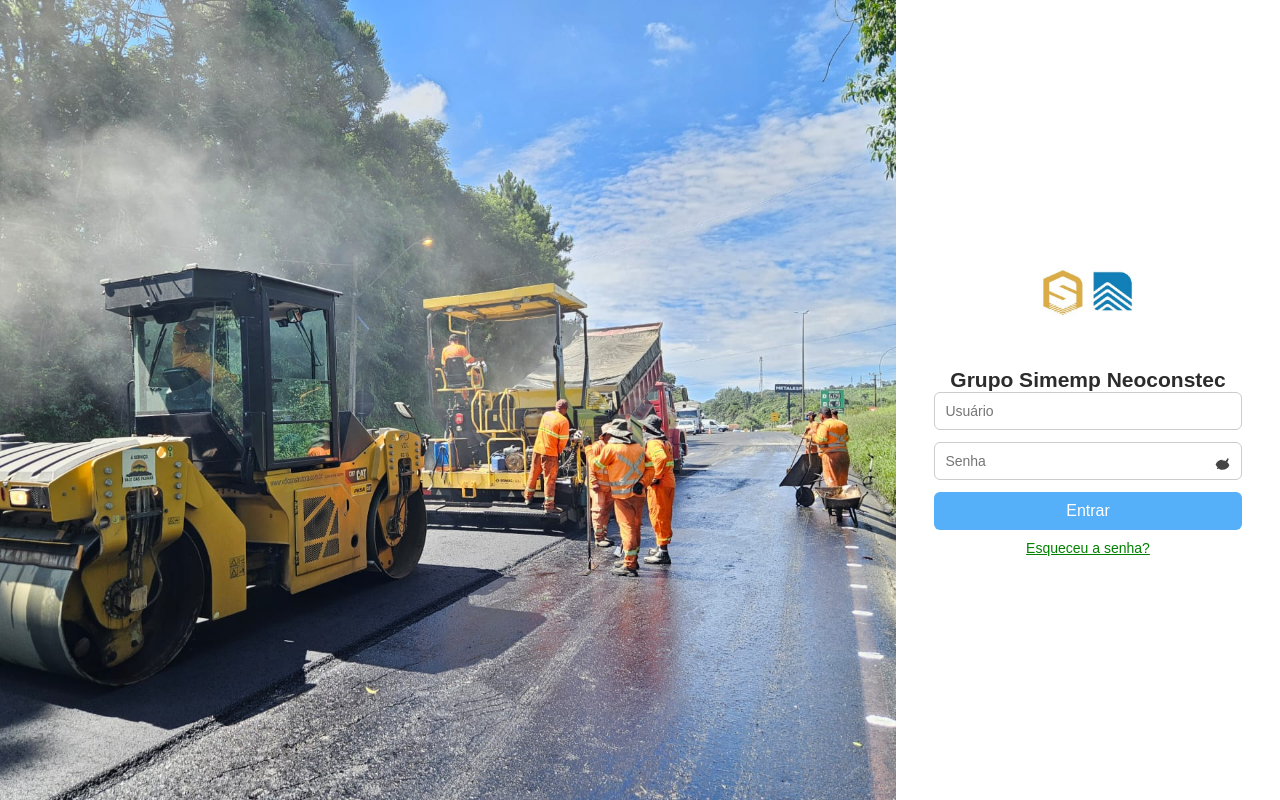
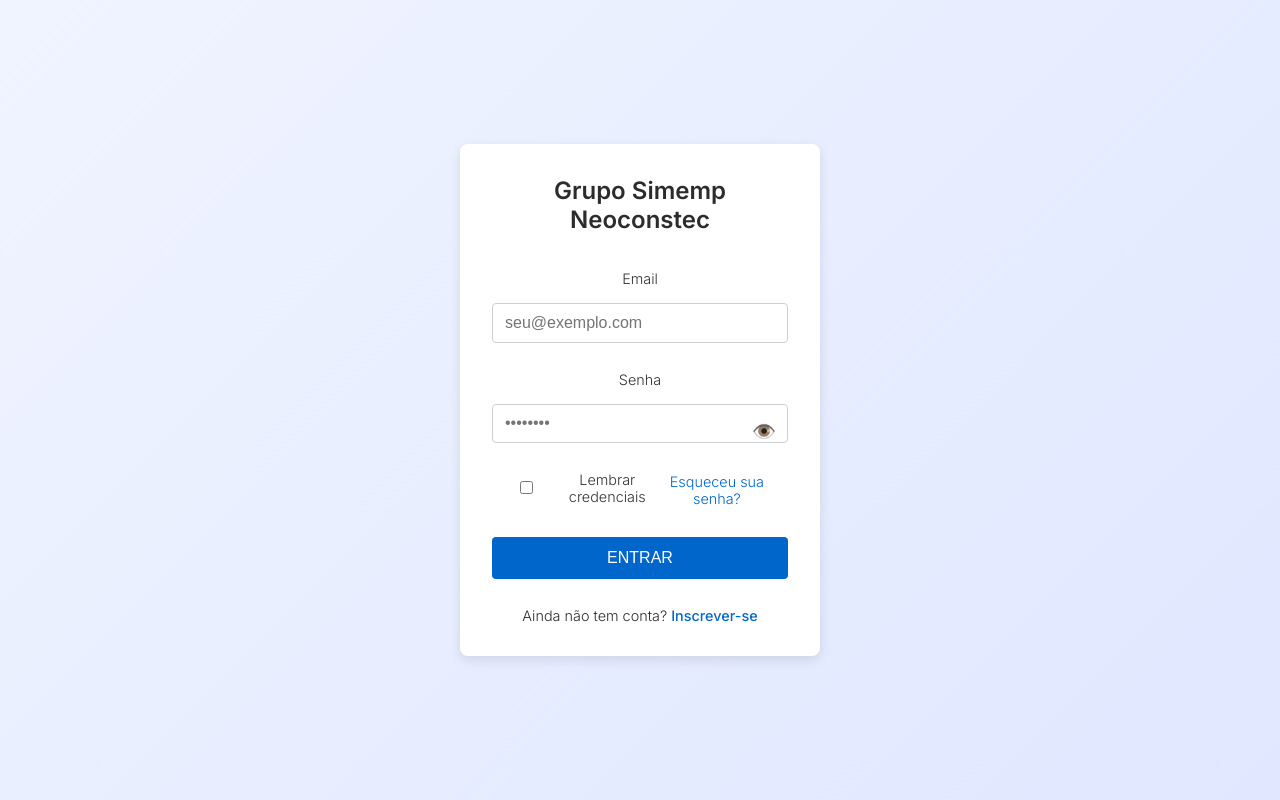
Before and after one commit to Suchmanouski/SistemaV1, a React (Create React App) app: page / in a window 1280 px wide. Built offline with nearby package versions, Linux system fonts and the light colour scheme.

Commit message:
Refatora Login: novo layout, email e lembrar credenciais

```diff
--- a/src/Paginas/00 - Login/Login.css
+++ b/src/Paginas/00 - Login/Login.css
@@ -127,3 +127,125 @@ input {
   display: flex;
   align-items: center;
 }
+/* Login.css */
+
+.login-page {
+  display: flex;
+  justify-content: center;
+  align-items: center;
+  min-height: 100vh;
+  background: linear-gradient(135deg, #f0f4ff, #e0e7ff);
+  font-family: 'Inter', sans-serif;
+}
+
+.login-box {
+  background: #fff;
+  padding: 2rem;
+  width: 100%;
+  max-width: 360px;
+  border-radius: 8px;
+  box-shadow: 0 4px 12px rgba(0,0,0,0.1);
+}
+
+.login-box h1 {
+  margin-bottom: 1.5rem;
+  font-size: 1.5rem;
+  text-align: center;
+}
+
+.login-box label {
+  display: block;
+  margin-bottom: 0.25rem;
+  font-size: 0.9rem;
+  color: #333;
+}
+
+.login-box input[type="email"],
+.login-box input[type="password"],
+.login-box input[type="text"] {
+  width: 100%;
+  padding: 0.6rem 0.75rem;
+  margin-bottom: 1rem;
+  border: 1px solid #ccd0d5;
+  border-radius: 4px;
+  font-size: 1rem;
+}
+
+.senha-wrapper {
+  position: relative;
+}
+
+.toggle-senha {
+  position: absolute;
+  right: 0.75rem;
+  top: 50%;
+  transform: translateY(-50%);
+  background: none;
+  border: none;
+  cursor: pointer;
+  font-size: 1.2rem;
+}
+
+.extras {
+  display: flex;
+  justify-content: space-between;
+  align-items: center;
+  margin-bottom: 1rem;
+  font-size: 0.9rem;
+}
+
+.extras label {
+  display: flex;
+  align-items: center;
+}
+
+.extras input[type="checkbox"] {
+  margin-right: 0.5rem;
+}
+
+.link-pequeno {
+  color: #0066cc;
+  text-decoration: none;
+}
+
+.link-pequeno:hover {
+  text-decoration: underline;
+}
+
+.login-erro {
+  margin-bottom: 1rem;
+  color: #cc0000;
+  font-size: 0.9rem;
+  text-align: center;
+}
+
+.btn-login {
+  width: 100%;
+  padding: 0.75rem;
+  background: #0066cc;
+  color: #fff;
+  border: none;
+  border-radius: 4px;
+  font-size: 1rem;
+  cursor: pointer;
+}
+
+.btn-login:hover {
+  background: #005bb5;
+}
+
+.cadastro {
+  margin-top: 1rem;
+  text-align: center;
+  font-size: 0.9rem;
+}
+
+.cadastro a {
+  color: #0066cc;
+  text-decoration: none;
+  font-weight: 500;
+}
+
+.cadastro a:hover {
+  text-decoration: underline;
+}
--- a/src/Paginas/00 - Login/Login.js
+++ b/src/Paginas/00 - Login/Login.js
@@ -1,103 +1,93 @@
-import React, { useState, useEffect } from 'react';
+import React, { useState } from 'react';
 import './Login.css';
-import logo from '../../Imagens/logo.jpg';
-import fundo1 from '../../Imagens/1.jpg';
-import fundo2 from '../../Imagens/2.jpg';
-import fundo3 from '../../Imagens/3.jpg';
 
 function Login({ onLoginSuccess }) {
-  const [nome, setNome] = useState('');
+  const [email, setEmail] = useState('');
   const [senha, setSenha] = useState('');
+  const [verSenha, setVerSenha] = useState(false);
+  const [lembrar, setLembrar] = useState(false);
   const [erro, setErro] = useState('');
-  const [verSenha, setVerSenha] = useState(false);
-  const [fundoIndex, setFundoIndex] = useState(0);
 
-  const fundos = [fundo1, fundo2, fundo3];
-
-  useEffect(() => {
-    const interval = setInterval(() => {
-      setFundoIndex((prev) => (prev + 1) % fundos.length);
-    }, 3000);
-    return () => clearInterval(interval);
-  }, []);
-
-  const handleLogin = (e) => {
+  const handleSubmit = async e => {
     e.preventDefault();
-    fetch('https://sistema-v1-backend.onrender.com/login', {
+    setErro('');
+    try {
+      const res = await fetch('https://sistema-v1-backend.onrender.com/login', {
         method: 'POST',
         headers: { 'Content-Type': 'application/json' },
-      body: JSON.stringify({ nome, senha }),
-    })
-      .then((res) => res.json())
-      .then((data) => {
-        if (data.message) {
-          setErro(data.message);
+        body: JSON.stringify({ nome: email, senha })
+      });
+      const json = await res.json();
+      if (res.ok) {
+        if (lembrar) localStorage.setItem('usuarioLogado', JSON.stringify(json));
+        else sessionStorage.setItem('usuarioLogado', JSON.stringify(json));
+        onLoginSuccess(json);
       } else {
-          setErro('');
-          onLoginSuccess(data);
+        setErro(json.message || 'Erro ao logar');
       }
-      })
-      .catch(() => setErro('Erro no servidor.'));
+    } catch {
+      setErro('Erro de conexão');
+    }
   };
 
   return (
     <div className="login-page">
-      <div className="login-left">
-        {fundos.map((img, index) => (
-          <img
-            key={index}
-            src={img}
-            alt={`fundo ${index}`}
-            className={`login-fundo ${fundoIndex === index ? 'ativo' : ''}`}
+      <form className="login-box" onSubmit={handleSubmit}>
+        <h1>Grupo Simemp Neoconstec</h1>
+
+        <label htmlFor="email">Email</label>
+        <input
+          id="email"
+          type="email"
+          value={email}
+          onChange={e => setEmail(e.target.value)}
+          placeholder="seu@exemplo.com"
+          required
         />
-        ))}
+
+        <label htmlFor="senha">Senha</label>
+        <div className="senha-wrapper">
+          <input
+            id="senha"
+            type={verSenha ? 'text' : 'password'}
+            value={senha}
+            onChange={e => setSenha(e.target.value)}
+            placeholder="••••••••"
+            required
+          />
+          <button
+            type="button"
+            className="toggle-senha"
+            onClick={() => setVerSenha(v => !v)}
+          >
+            {verSenha ? '🙈' : '👁️'}
+          </button>
         </div>
 
-      <div className="login-right">
-        <div className="login-box">
-          <img src={logo} alt="Logo" className="login-logo" />
-          <h2>Grupo Simemp Neoconstec</h2>
-          <form onSubmit={handleLogin}>
+        <div className="extras">
+          <label>
             <input
-              type="text"
-              placeholder="Usuário"
-              value={nome}
-              onChange={(e) => setNome(e.target.value)}
-              required
+              type="checkbox"
+              checked={lembrar}
+              onChange={e => setLembrar(e.target.checked)}
             />
-            <div className="senha-container">
-              <input
-                type={verSenha ? 'text' : 'password'}
-                placeholder="Senha"
-                value={senha}
-                onChange={(e) => setSenha(e.target.value)}
-                required
-              />
-              <span
-                className="toggle-icone"
-                onClick={() => setVerSenha(!verSenha)}
-              >
-                {verSenha ? (
-                  <svg xmlns="http://www.w3.org/2000/svg" width="15" height="15" fill="#444" viewBox="0 0 24 24">
-                    <path d="M12 4.5C7 4.5 2.73 7.61 1 12c.7 1.81 1.85 3.45 3.36 4.75L2 21l1.5 1.5 3.75-3.75c1.55.56 3.2.75 4.75.75 5 0 9.27-3.11 11-7.5-.7-1.81-1.85-3.45-3.36-4.75L22 3l-1.5-1.5L17 6.25C15.45 5.69 13.8 5.5 12 5.5zM12 8c2.21 0 4 1.79 4 4 0 .68-.18 1.31-.5 1.86l-1.36-1.36c.06-.17.1-.35.1-.5 0-1.1-.9-2-2-2-.15 0-.33.04-.5.1L9.14 9.5c.55-.32 1.18-.5 1.86-.5zM4.91 6.26 6.34 7.7C5.06 8.67 4 10.22 4 12c0 1.78 1.06 3.33 2.34 4.3l1.43 1.44C6.59 17.86 5.37 17 4 17c0-3.86 3.14-7 7-7 1.37 0 2.59.86 3.01 2.05l1.43 1.43C15.33 14.94 13.78 16 12 16c-1.78 0-3.33-1.06-4.3-2.34L6.26 13.1 4.91 6.26z" />
-                  </svg>
-                ) : (
-                  <svg xmlns="http://www.w3.org/2000/svg" width="15" height="15" fill="#444" viewBox="0 0 24 24">
-                    <path d="M12 4.5c-5 0-9.27 3.11-11 7.5.7 1.81 1.85 3.45 3.36 4.75l-1.36 1.36 1.5 1.5 1.36-1.36C8.55 20.31 10.2 20.5 12 20.5c5 0 9.27-3.11 11-7.5-.7-1.81-1.85-3.45-3.36-4.75L22 3l-1.5-1.5L17 6.25C15.45 5.69 13.8 5.5 12 5.5zM12 8c-2.21 0-4 1.79-4 4 0 .68.18 1.31.5 1.86l1.36-1.36c-.06-.17-.1-.35-.1-.5 0-1.1.9-2 2-2 .15 0 .33.04.5.1l1.36-1.36C13.33 8.18 12.68 8 12 8z" />
-                  </svg>
-                )}
-              </span>
+            Lembrar credenciais
+          </label>
+          <a href="/esqueci-senha" className="link-pequeno">
+            Esqueceu sua senha?
+          </a>
         </div>
-            {erro && <p className="login-error">{erro}</p>}
-            <button type="submit" className="login-btn">
-              Entrar
+
+        {erro && <div className="login-erro">{erro}</div>}
+
+        <button type="submit" className="btn-login">
+          ENTRAR
         </button>
+
+        <div className="cadastro">
+          Ainda não tem conta? <a href="/inscrever-se">Inscrever-se</a>
+        </div>
       </form>
-          <div className="esqueci-senha">
-            <a href="#">Esqueceu a senha?</a>
-          </div>
-        </div>
-      </div>
     </div>
   );
 }
```
Lines whose indentation alone changed are shown as unchanged.
